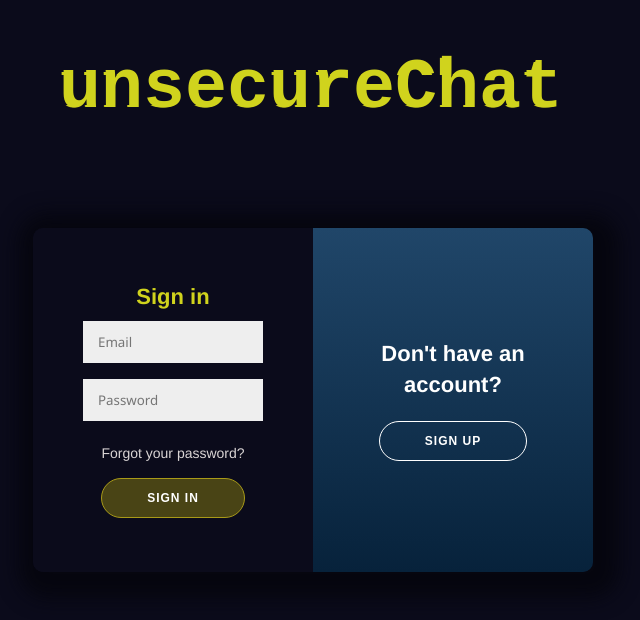
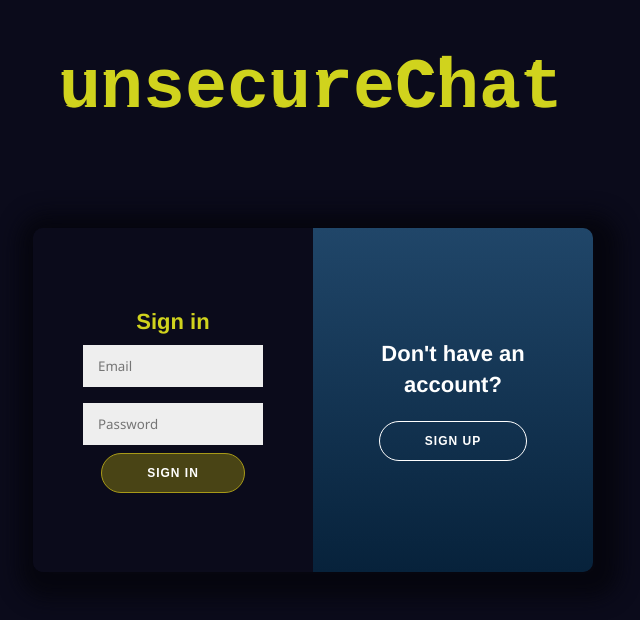
Before and after one commit to davidob4/secureChat, a React (Create React App) app: page /#/login in a window 1280 px wide. Shown: the top 620 px of the page, without its empty margins (327-967 px from the left). Built offline with nearby package versions, Linux system fonts and the light colour scheme; no server answers.

Commit message:
fixed issues

```diff
--- a/src/pages/Login-Register/index.js
+++ b/src/pages/Login-Register/index.js
@@ -93,7 +93,6 @@ const Login = () => {
                         <h1>Sign in</h1>
                         <input type="email" placeholder="Email" />
                         <input type="password" placeholder="Password" />
-                        <a href="/ForgotPassword">Forgot your password?</a>
                         <button>Sign In</button>
                     </form>
                 </div>
```
Also changed, not shown: 8 other files (tests, documents, lock files or other folders).
